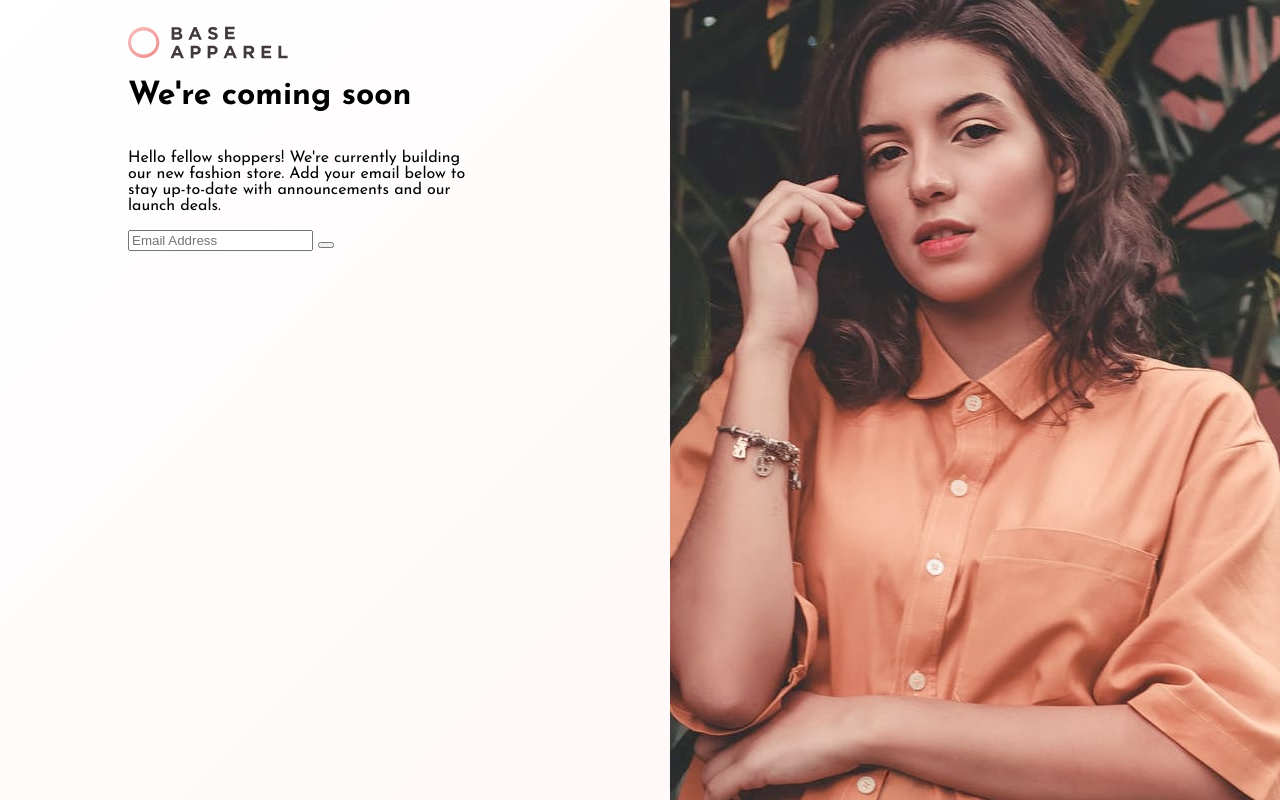
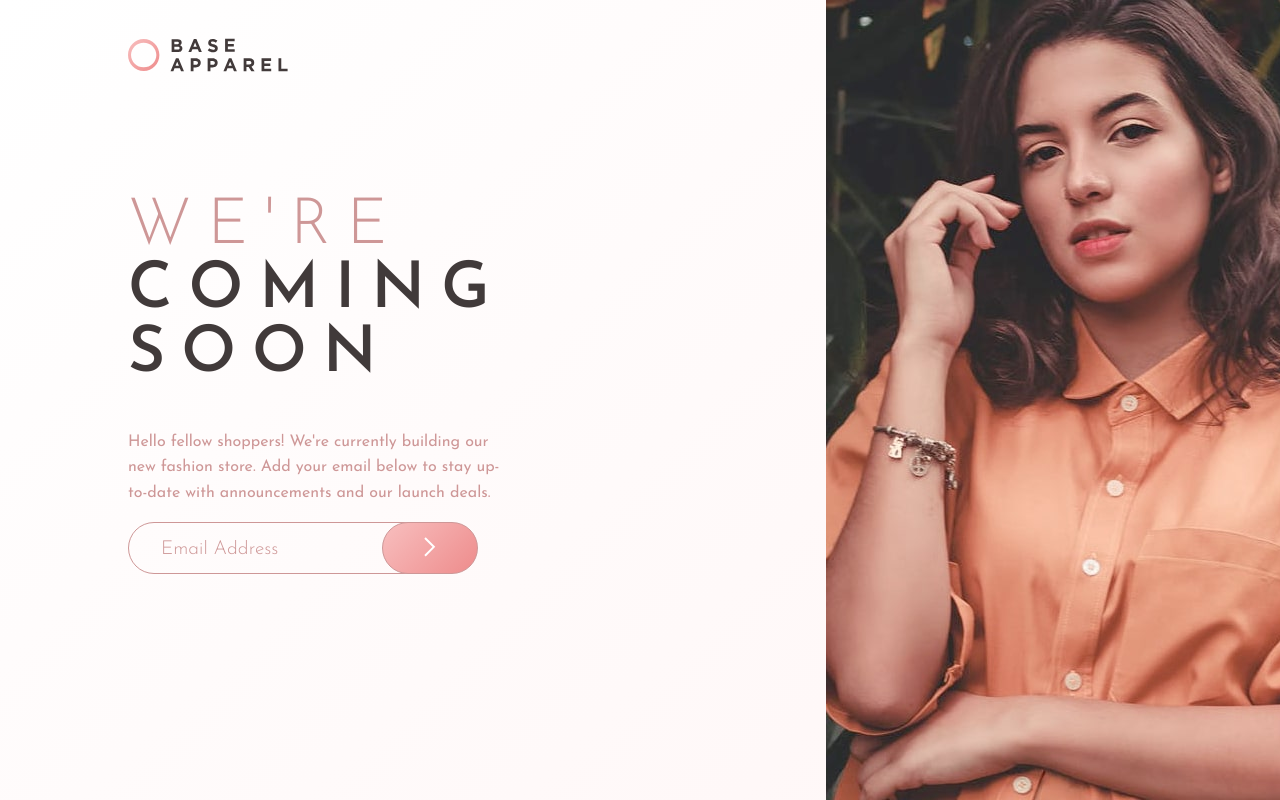
Before and after one commit to Lindas-designs/FM_base_apparel, a plain HTML site: page base-apparel-coming-soon-master/index.html in a window 1280 px wide. Drawn offline with Linux system fonts and the light colour scheme.

Commit message:
updated design

```diff
--- a/base-apparel-coming-soon-master/index.html
+++ b/base-apparel-coming-soon-master/index.html
@@ -26,15 +26,23 @@
       <div class="info">
         <img class="logo-img" src="images/logo.svg" alt="Logo svg" />
 
-        <h1>We're coming soon</h1>
+        <h1>
+          <span class="highlight"> We're</span><br />
+          <span class="heavy">
+            coming<br />
+            soon</span
+          >
+        </h1>
         <p>
           Hello fellow shoppers! We're currently building our new fashion store.
           Add your email below to stay up-to-date with announcements and our
           launch deals.
         </p>
         <form class="email_form">
-          <input type="email" placeholder="Email Address" />
-          <button class="btn"></button>
+          <input class="input" type="email" placeholder="Email Address" />
+          <button class="btn">
+            <img class="btn-svg" src="images/icon-arrow.svg" alt="btn-symbol" />
+          </button>
         </form>
       </div>
       <div>
@@ -49,6 +57,6 @@
         >. Coded by <a href="#">Linda</a>.
       </p>
     </footer>
-    <script src="sript.js"></script>
+    <script src="script.js"></script>
   </body>
 </html>
--- a/base-apparel-coming-soon-master/styles.css
+++ b/base-apparel-coming-soon-master/styles.css
@@ -15,6 +15,11 @@
     135deg,
     hsl(0, 80%, 86%),
     hsl(0, 74%, 74%)
+  );
+  --gradient-tertiary: linear-gradient(
+    135deg,
+    hsl(0, 42%, 57%),
+    hsl(0, 59%, 38%)
   );
 }
 html {
@@ -39,11 +44,69 @@ body {
   display: flex;
   flex-direction: column;
   margin-left: 10vw;
-  margin-right: 15vw;
-  margin-top: 2vw;
+  margin-right: 25vw;
+  margin-top: 3vw;
 }
 .logo-img {
   width: 10rem;
+}
+h1 {
+  padding-top: 5rem;
+  text-transform: uppercase;
+  font-weight: 300;
+  color: var(--gray-900);
+  font-size: 4rem;
+  letter-spacing: 1rem;
+}
+.highlight {
+  color: var(--pink-400);
+}
+.heavy {
+  font-weight: 600;
+}
+p {
+  color: var(--pink-400);
+  line-height: 1.6rem;
+  margin-top: 0;
+}
+.email_form {
+  position: relative;
+}
+.input {
+  height: 3rem;
+  border-radius: 2rem;
+  width: 80%;
+  border: 0.1rem solid var(--pink-400);
+  background-color: var(--gradient-primary);
+  outline: none;
+  caret-color: var(--pink-400);
+  padding-left: 2rem;
+  font-size: 1.2rem;
+  color: var(--pink-400);
+}
+.input:focus {
+  border: 0.1rem solid var(--red-500);
+  height: 3rem;
+}
+.input::placeholder {
+  color: var(--pink-400);
+  font-weight: 300;
+  font-family: "Josefin Sans";
+}
+
+.btn {
+  position: absolute;
+  background-image: var(--gradient-secondary);
+  height: 100%;
+  width: 6rem;
+  border-radius: 2rem;
+  left: 80%;
+  transform: translate(-50%, 0);
+  border: 0.1rem solid var(--pink-400);
+}
+.btn:hover,
+.btn:active {
+  background-image: var(--gradient-tertiary);
 }
 .hero-img {
   height: 100%;
```
